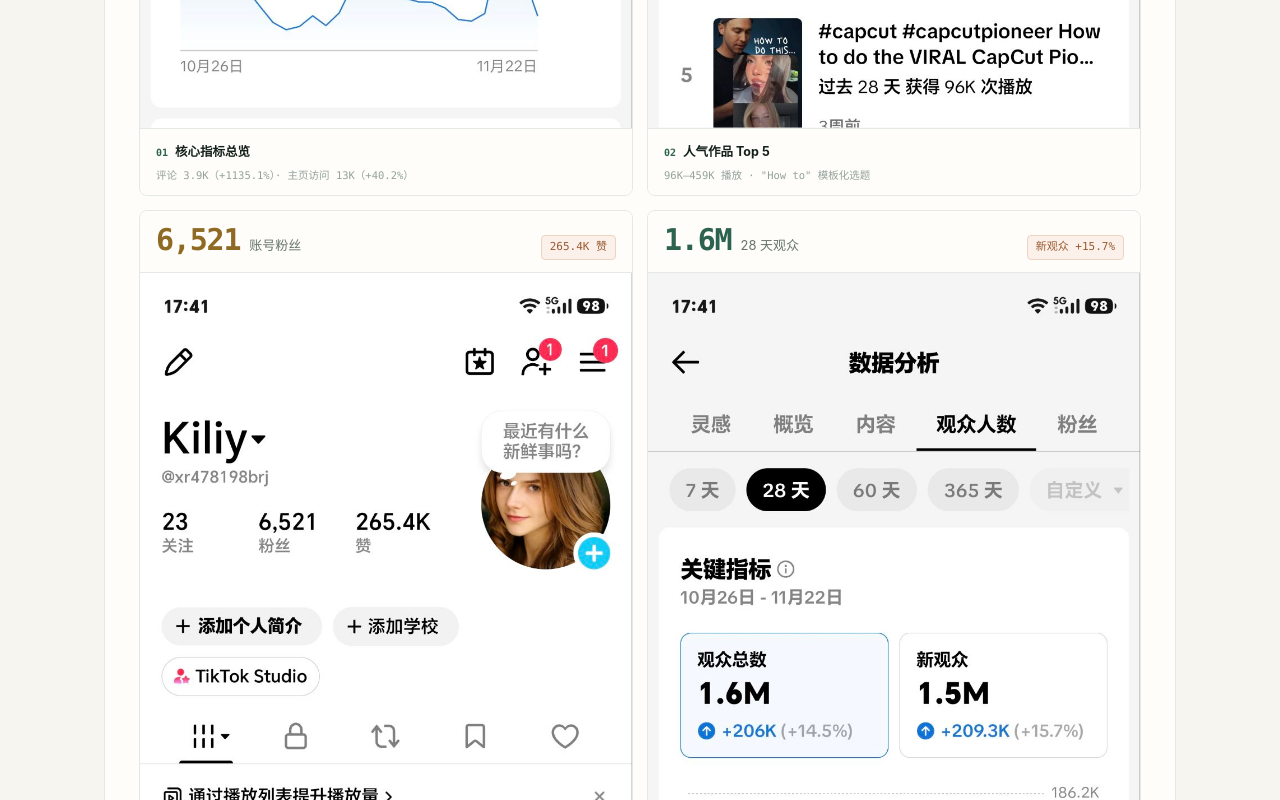
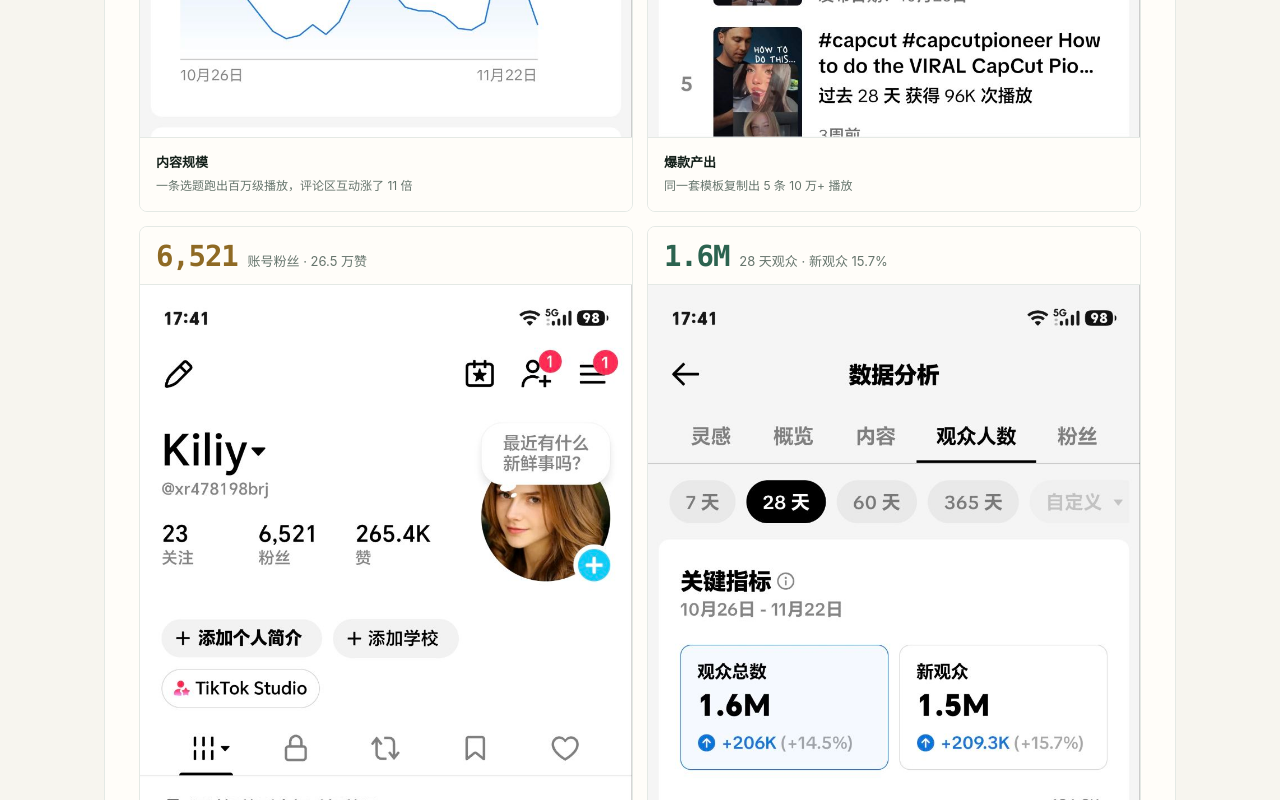
Before and after one commit to ancen1/ai-leadgen-demo, a plain HTML site: page index.html in a window 1280 px wide. Shown: the part 1660-2460 px from the top of the page. Drawn offline with Linux system fonts and the light colour scheme.

Commit message:
Simplify portfolio captions, align hero with sections, equalize KPI baselines

```diff
--- a/index.html
+++ b/index.html
@@ -50,7 +50,7 @@ section{scroll-margin-top:78px}
 
 /* ---------- hero ---------- */
 .hero{background:var(--navy);color:#fff;position:relative;overflow:hidden;
-  margin:0 -24px 22px;padding:48px 48px 0}
+  margin:0 0 20px;padding:44px 34px 0;border-radius:var(--r-lg)}
 .hero-grid{position:absolute;inset:0;pointer-events:none;
   background-image:linear-gradient(rgba(255,255,255,.045) 1px,transparent 1px),linear-gradient(90deg,rgba(255,255,255,.045) 1px,transparent 1px);
   background-size:34px 34px;
@@ -73,7 +73,7 @@ section{scroll-margin-top:78px}
 .kpi .v b{color:#7fc0a4;font-weight:600}
 .kpi:nth-child(2) .v b{color:#e0a06a}
 .kpi:nth-child(3) .v b{color:#e5b86a}
-.kpi .k{font-size:11.5px;color:#8b9ab1;margin-top:6px;line-height:1.55}
+.kpi .k{font-size:11.5px;color:#8b9ab1;margin-top:6px;line-height:1.55;min-height:3.1em}
 
 /* ---------- section frame ---------- */
 section{background:var(--paper);border:1px solid var(--line);border-radius:var(--r-lg);
@@ -251,12 +251,12 @@ tr:last-child td{border-bottom:none}
 
 /* ---------- gallery ---------- */
 .gallery{display:grid;grid-template-columns:repeat(2,1fr);gap:14px}
-.shot{border:1px solid var(--line);border-radius:var(--r);overflow:hidden;background:#fff;cursor:zoom-in;transition:.22s var(--ease);min-width:0}
+.shot{border:1px solid var(--line);border-radius:var(--r);overflow:hidden;background:#fff;cursor:zoom-in;transition:.22s var(--ease);min-width:0;display:flex;flex-direction:column}
 .shot:hover{box-shadow:var(--shadow);transform:translateY(-2px)}
 .shot img{width:100%;max-width:100%;display:block;height:auto;object-fit:contain;background:#eef2f7}
-.shot-stat{display:flex;align-items:baseline;gap:9px;padding:14px 16px 12px;border-bottom:1px solid var(--line);background:var(--paper)}
-.shot-stat b{font-family:var(--mono);font-size:30px;font-weight:600;color:var(--blue-d);letter-spacing:-.04em;line-height:1}
-.shot-stat em{font-style:normal;font-size:13px;color:var(--muted)}
+.shot-stat{display:flex;align-items:baseline;gap:10px;flex-wrap:wrap;padding:15px 16px 13px;border-bottom:1px solid var(--line);background:var(--paper)}
+.shot-stat b{font-family:var(--mono);font-size:29px;font-weight:600;color:var(--blue-d);letter-spacing:-.04em;line-height:1}
+.shot-stat em{font-style:normal;font-size:13px;color:var(--muted);line-height:1.4}
 .shot-stat span{margin-left:auto;font-family:var(--mono);font-size:11px;color:#9a5a30;background:var(--teal-soft);border:1px solid var(--teal-line);border-radius:4px;padding:2px 8px}
 .shot:nth-child(2) .shot-stat b{color:#9a5a30}
 .shot:nth-child(3) .shot-stat b{color:#8f6a24}
@@ -266,10 +266,10 @@ tr:last-child td{border-bottom:none}
 .shot-ph svg{width:26px;height:26px;stroke:var(--faint);fill:none;stroke-width:1.5}
 .shot-ph b{font-size:12.5px;color:var(--ink-2);font-weight:600}
 .shot-ph span{font-family:var(--mono);font-size:10px;color:var(--faint)}
-.shot-cap{padding:12px 16px;font-size:12.5px;color:var(--ink-2);border-top:1px solid var(--line);background:var(--paper)}
-.shot-cap em{font-family:var(--mono);font-style:normal;font-size:10px;color:var(--blue-d);margin-right:7px;font-weight:700}
-.shot-cap b{font-size:12.5px;color:var(--ink);font-weight:650}
-.shot-cap span{display:block;font-family:var(--mono);font-size:10.5px;color:var(--faint);margin-top:5px;line-height:1.5}
+.shot-cap{padding:13px 16px 15px;border-top:1px solid var(--line);background:var(--paper);min-height:74px}
+.shot-cap em{display:none}
+.shot-cap b{display:block;font-size:13px;color:var(--ink);font-weight:600;margin-bottom:4px}
+.shot-cap span{display:block;font-size:12px;color:var(--muted);line-height:1.55}
 .lightbox{position:fixed;inset:0;z-index:100;background:rgba(18,33,27,.96);display:none;align-items:center;justify-content:center;padding:24px}
 .lightbox.on{display:flex}
 .lightbox img{max-width:100%;max-height:80vh;border-radius:8px;box-shadow:0 24px 80px rgba(0,0,0,.5)}
@@ -306,7 +306,7 @@ tr:last-child td{border-bottom:none}
   .logo-text{font-size:12px}
   .logo-text b{display:none}
   .top-status .ver{display:none}
-  .hero{margin:0 -14px 16px;padding:30px 20px 0}
+  .hero{margin:0 0 14px;padding:28px 18px 0;border-radius:10px}
   .hero h1{font-size:24px}
   .hero .lead{font-size:13px;margin-bottom:17px}
   .eyebrow{font-size:9.5px}
@@ -402,10 +402,10 @@ tr:last-child td{border-bottom:none}
 <div class="sec-head"><span class="sec-tag">02 / TRACK RECORD</span><h2>真实战绩 · 后台数据</h2></div>
 <p class="hint">这些不是模拟数据，是我实际操盘的 TikTok 账号后台截图（未修饰）。四个数字分别对应四种能力：内容规模、爆款产出、粉丝留存、获客增长。点击放大，手机可左右滑动。</p>
 <div class="gallery" id="galleryGrid">
-  <div class="shot" data-src="images/portfolio-01.jpg"><div class="shot-stat"><b>2M</b><em>28 天播放量</em><span>+17.6%</span></div><div class="shot-ph"><svg viewBox="0 0 24 24"><rect x="3" y="3" width="18" height="18" rx="2"/><path d="M3 15l5-5 4 4 3-3 6 6"/></svg><b>加载中…</b></div><div class="shot-cap"><em>01</em><b>核心指标总览</b><span>评论 3.9K（+1135.1%）· 主页访问 13K（+40.2%）</span></div></div>
-  <div class="shot" data-src="images/portfolio-02.jpg"><div class="shot-stat"><b>459K</b><em>单条最高播放</em><span>TOP 1</span></div><div class="shot-ph"><svg viewBox="0 0 24 24"><rect x="3" y="3" width="18" height="18" rx="2"/><path d="M3 15l5-5 4 4 3-3 6 6"/></svg><b>加载中…</b></div><div class="shot-cap"><em>02</em><b>人气作品 Top 5</b><span>96K–459K 播放 · "How to" 模板化选题</span></div></div>
-  <div class="shot" data-src="images/portfolio-03.jpg"><div class="shot-stat"><b>6,521</b><em>账号粉丝</em><span>265.4K 赞</span></div><div class="shot-ph"><svg viewBox="0 0 24 24"><rect x="3" y="3" width="18" height="18" rx="2"/><path d="M3 15l5-5 4 4 3-3 6 6"/></svg><b>加载中…</b></div><div class="shot-cap"><em>03</em><b>账号主页与内容矩阵</b><span>置顶 + 九宫格布局，矩阵化运营</span></div></div>
-  <div class="shot" data-src="images/portfolio-04.jpg"><div class="shot-stat"><b>1.6M</b><em>28 天观众</em><span>新观众 +15.7%</span></div><div class="shot-ph"><svg viewBox="0 0 24 24"><rect x="3" y="3" width="18" height="18" rx="2"/><path d="M3 15l5-5 4 4 3-3 6 6"/></svg><b>加载中…</b></div><div class="shot-cap"><em>04</em><b>观众增长与画像</b><span>新观众 1.5M · 性别/年龄/地域分布</span></div></div>
+  <div class="shot" data-src="images/portfolio-01.jpg"><div class="shot-stat"><b>2M</b><em>28 天播放量 · 增长 17.6%</em></div><div class="shot-ph"><svg viewBox="0 0 24 24"><rect x="3" y="3" width="18" height="18" rx="2"/><path d="M3 15l5-5 4 4 3-3 6 6"/></svg><b>加载中…</b></div><div class="shot-cap"><b>内容规模</b><span>一条选题跑出百万级播放，评论区互动涨了 11 倍</span></div></div>
+  <div class="shot" data-src="images/portfolio-02.jpg"><div class="shot-stat"><b>459K</b><em>单条最高播放</em></div><div class="shot-ph"><svg viewBox="0 0 24 24"><rect x="3" y="3" width="18" height="18" rx="2"/><path d="M3 15l5-5 4 4 3-3 6 6"/></svg><b>加载中…</b></div><div class="shot-cap"><b>爆款产出</b><span>同一套模板复制出 5 条 10 万+ 播放</span></div></div>
+  <div class="shot" data-src="images/portfolio-03.jpg"><div class="shot-stat"><b>6,521</b><em>账号粉丝 · 26.5 万赞</em></div><div class="shot-ph"><svg viewBox="0 0 24 24"><rect x="3" y="3" width="18" height="18" rx="2"/><path d="M3 15l5-5 4 4 3-3 6 6"/></svg><b>加载中…</b></div><div class="shot-cap"><b>粉丝留存</b><span>矩阵账号稳定沉淀，主页访问持续增长</span></div></div>
+  <div class="shot" data-src="images/portfolio-04.jpg"><div class="shot-stat"><b>1.6M</b><em>28 天观众 · 新观众 15.7%</em></div><div class="shot-ph"><svg viewBox="0 0 24 24"><rect x="3" y="3" width="18" height="18" rx="2"/><path d="M3 15l5-5 4 4 3-3 6 6"/></svg><b>加载中…</b></div><div class="shot-cap"><b>获客增长</b><span>28 天触达 160 万人，新观众还在涨</span></div></div>
 </div>
 </section>
 
```
